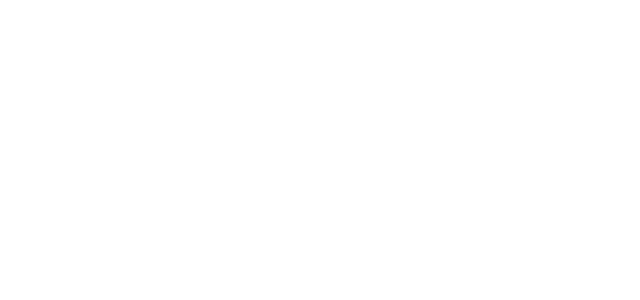
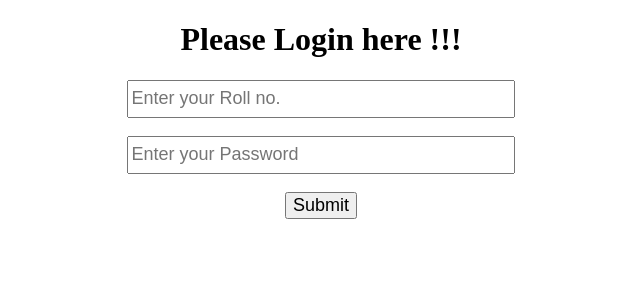
Before and after one commit to Priyanshusingh46/Social_frontend, a React (Create React App) app: page /login in a window 1280 px wide. Before the commit this address had no page. Shown: the top 300 px of the page, without its empty margins (319-959 px from the left). Built offline with nearby package versions, Linux system fonts and the light colour scheme.

Commit message:
Added login, home pages

```diff
--- /dev/null
+++ b/src/Components/Home.js
@@ -0,0 +1,12 @@
+import React, { useState } from "react";
+
+function Home() {
+    return(
+        <div>
+            <h1>Hello from Home</h1>
+        </div>
+    )
+
+}
+
+export default Home;
--- /dev/null
+++ b/src/Components/Login.js
@@ -0,0 +1,52 @@
+import React, { useState } from "react";
+import axios from "axios";
+import "./register.css";
+import { useNavigate } from "react-router-dom";
+
+
+function Login() {
+    const [roll, setRoll] = useState(0);
+    const [password, setPassword] = useState("");
+    const navigate = useNavigate();
+    function handleSubmit  (){
+        console.log(password);
+        try {
+          axios.post("http://localhost:3001/login",{
+            roll:roll,
+            password:password
+          }).then((response)=>{
+            navigate("/home");
+            console.log(response.data);
+          })
+        }
+        catch (error) {
+          console.log(error);
+        }
+    }
+    return(
+        <div>
+      <h1 id="heading_text">Please Login here !!!</h1>
+      <div className="forminput">
+        <input
+          className="inputbox"
+          type="text"
+          placeholder="Enter your Roll no."
+          onChange={(e) => setRoll(e.target.value)}
+        />
+        <br></br>
+        <input
+          className="inputbox"
+          type="password"
+          placeholder="Enter your Password"
+          onChange={(e) => setPassword(e.target.value)}
+        />
+        <br></br>
+      </div>
+      <div className="submitdiv" onClick={handleSubmit}>
+        <button id ="submitbutton">Submit</button>
+      </div>
+    </div>
+    );
+}
+
+export default Login;
--- a/src/Components/OptVerification.js
+++ b/src/Components/OptVerification.js
@@ -2,9 +2,11 @@
 import Css from "./otpVerification.css";
 import axios from "axios";
 import { useParams } from "react-router-dom";
+import { useNavigate } from "react-router-dom";
 
 function OtpVerification() {
   const[otp,setOtp] = useState(0);
+  const navigate = useNavigate();
   let {id} = useParams();
   function HandleSubmit(){
       if(otp.length==4)
@@ -18,6 +20,7 @@
 
             }).then((response)=>{
               console.log(response.data);
+              navigate("/login");
             })
             .catch((error) => {
               console.log(error);
@@ -32,12 +35,13 @@
         alert("Wrong Otp");
       }
   }
+
   return (
 
     <div className="Firstdiv">
         <h1>Hello from otp Verification</h1>
-        <input type="text" placeholder="Enter your 4 Digit otp Sent in your Mail"  onChange={(e)=>setOtp(e.target.value)}/><br></br>
-        <button type="Submit" onClick={HandleSubmit}>Submit</button>
+        <input  className="inputbox" type="text" placeholder="Enter your 4 Digit otp Sent in your Mail"  onChange={(e)=>setOtp(e.target.value)}/><br></br>
+        <button type="Submit" onClick={HandleSubmit} id="submitbutton" >Submit</button>
     </div>
   );
 }
--- a/src/Components/Register.js
+++ b/src/Components/Register.js
@@ -76,7 +76,7 @@
         <br></br>
       </div>
       <div className="submitdiv" onClick={handleSubmit}>
-        <button>Submit</button>
+        <button id="submitbutton">Submit</button>
       </div>
     </div>
   );
--- a/src/Components/otpVerification.css
+++ b/src/Components/otpVerification.css
@@ -3,3 +3,11 @@
     flex-direction: column;
     place-items: center;
 }
+#submitbutton{
+    font-size: 18px;
+}
+.inputbox{
+    width:30%;
+    height: 4vh;
+    font-size: 18px;
+}
--- a/src/Components/register.css
+++ b/src/Components/register.css
@@ -7,12 +7,16 @@
 .inputbox{
     width:30%;
     height: 4vh;
+    font-size: 18px;
 }
 
 .submitdiv{
     display: flex;
     justify-content: center;
 }
+#submitbutton{
+    font-size: 18px;
+}
 
 #heading_text{
     text-align: center;
--- a/src/index.js
+++ b/src/index.js
@@ -2,14 +2,19 @@
 import ReactDOM from 'react-dom/client';
 import App from './App';
 import {BrowserRouter,Routes,Route} from "react-router-dom";
-import Home from "../src/App";
+import Register from "../src/App";
 import OtpVerification from '../src/Components/OptVerification';
+import Login from './Components/Login';
+import Home from "./Components/Home";
+
 const root = ReactDOM.createRoot(document.getElementById('root'));
 root.render(
   <BrowserRouter>
     <Routes>
-      <Route path="/" element={<Home />}></Route>
+      <Route path="/" element={<Register />}></Route>
       <Route path="/otp/:id" element={<OtpVerification />}></Route>
+      <Route path="/login" element={<Login />}></Route>
+      <Route path="/home" element={<Home />}></Route>
       </Routes>
   </BrowserRouter>,
   document.getElementById("root")
```
